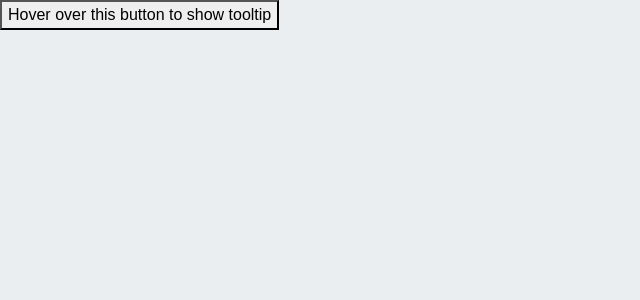
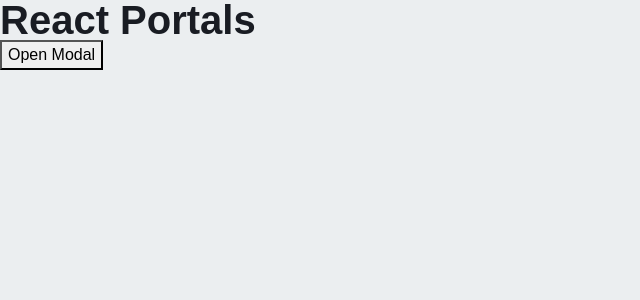
Before and after one commit to leanhduy/react-learning, a React (Create React App) app: page / in a window 1280 px wide. Shown: the top 300 px of the page, without its empty margins (0-640 px from the left). Built offline with nearby package versions, Linux system fonts and the light colour scheme.

Commit message:
Refactor code and readme

```diff
--- a/src/components/App.js
+++ b/src/components/App.js
@@ -1,24 +1,26 @@
 import { useState } from 'react'
-import Tooltip from './Tooltip'
+import Modal from './Modal'
 
 function App() {
-    const [isVisible, setIsVisible] = useState(false)
-    const [coords, setCoords] = useState({ x: 0, y: 0 })
-    const displayTooltip = (e) => {
-        setIsVisible(true)
-        const btnCoords = e.target.getBoundingClientRect()
-        setCoords({ ...coords, x: btnCoords.left, y: btnCoords.bottom })
+    const [isOpen, setIsOpen] = useState(false)
+
+    const openModal = () => {
+        setIsOpen(true)
     }
 
-    const hideTooltip = () => {
-        setIsVisible(false)
+    const closeModal = () => {
+        setIsOpen(false)
     }
+
     return (
         <div>
-            <button onMouseOver={displayTooltip} onMouseLeave={hideTooltip}>
-                Hover over this button to show tooltip
-            </button>
-            {isVisible && <Tooltip coords={coords} />}
+            <h1>React Portals</h1>
+            <button onClick={openModal}>Open Modal</button>
+            {isOpen && (
+                <Modal onClose={closeModal}>
+                    <h3>This is a modal</h3>
+                </Modal>
+            )}
         </div>
     )
 }
--- /dev/null
+++ b/src/components/Modal.js
@@ -0,0 +1,32 @@
+import styled from '@emotion/styled'
+import { Card, CardContent } from '@mui/material'
+import { createPortal } from 'react-dom'
+
+const Modal = ({ children, onClose }) => {
+    return createPortal(
+        <ModalContainer>
+            <Card>
+                <CardContent>
+                    {children}
+                    <button onClick={onClose}>X</button>
+                </CardContent>
+            </Card>
+        </ModalContainer>,
+        document.querySelector('#portal-root')
+    )
+}
+
+export default Modal
+
+const ModalContainer = styled.div({
+    width: '100vw',
+    height: '100vh',
+    backgroundColor: 'rgba(0, 0, 0, .8)',
+    display: 'flex',
+    flexDirection: 'row',
+    justifyContent: 'center',
+    alignItems: 'center',
+    position: 'fixed',
+    top: 0,
+    left: 0,
+})
--- a/src/components/Tooltip.js
+++ /dev/null
@@ -1,30 +0,0 @@
-import React, { useEffect } from 'react'
-import { createPortal } from 'react-dom'
-
-const Tooltip = ({ coords }) => {
-    const mount = document.querySelector('#portal-root')
-    const el = document.createElement('div')
-
-    useEffect(() => {
-        mount.appendChild(el)
-        return () => {
-            mount.removeChild(el)
-        }
-    }, [mount, el])
-
-    return createPortal(
-        <div
-            style={{
-                backgroundColor: 'yellow',
-                position: 'fixed',
-                left: coords.x,
-                top: coords.y,
-            }}
-        >
-            This is the tooltip
-        </div>,
-        el
-    )
-}
-
-export default Tooltip
```
Also changed, not shown: 1 other file (tests, documents, lock files or other folders).
